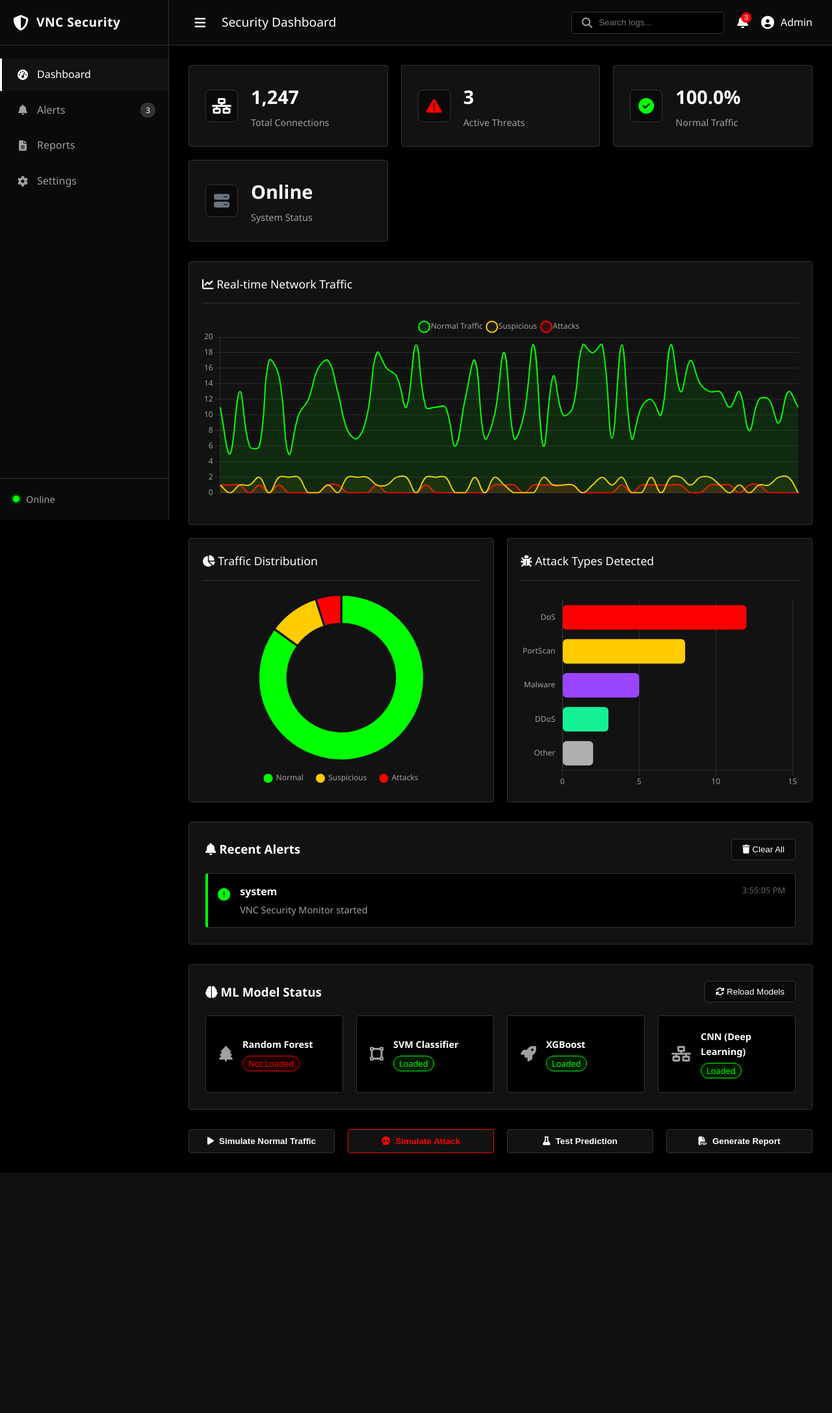
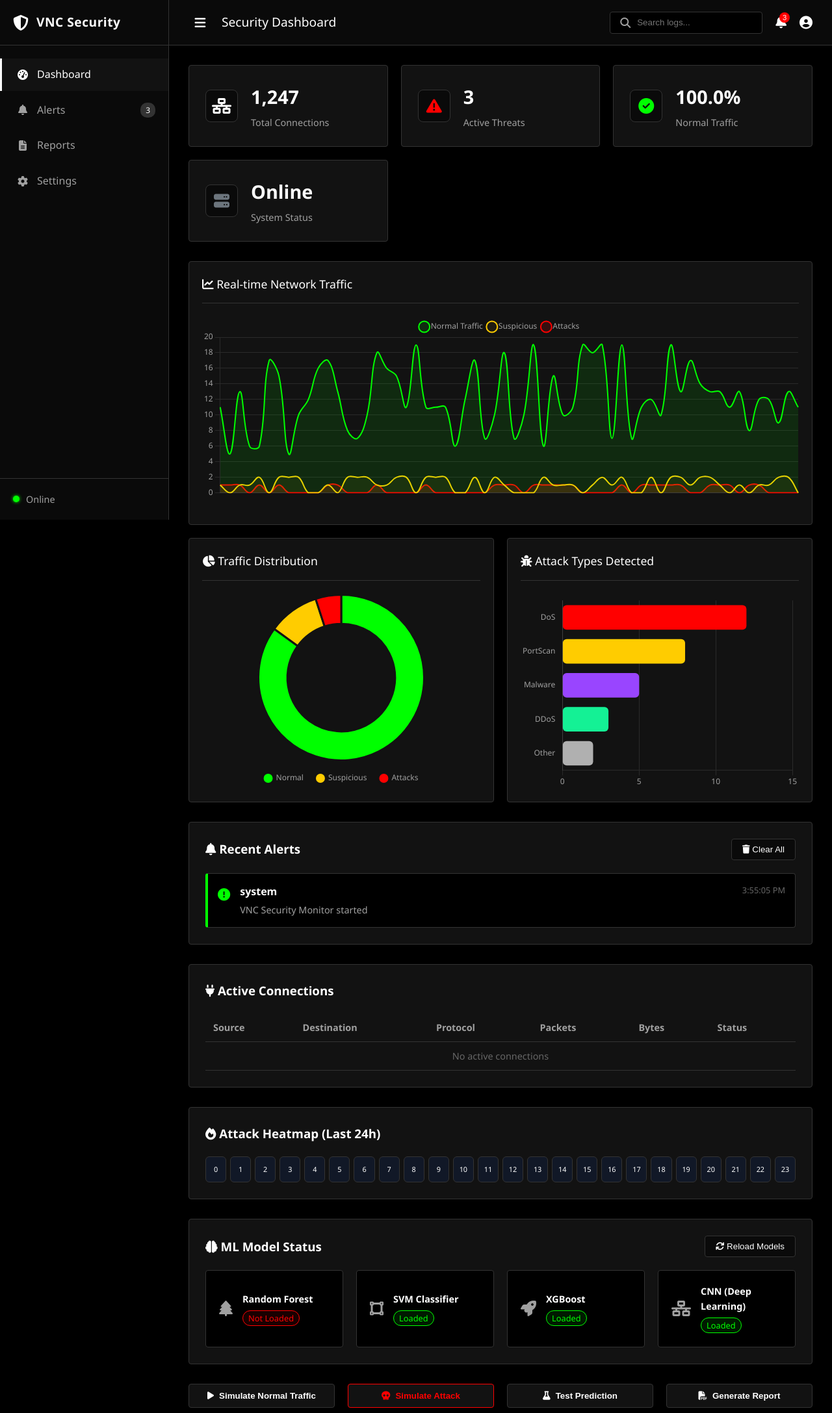
Before and after one commit to MohithkumarM/VNC-PROJECT, a Flask app: page / in a window 1280 px wide. Shown: the top 2175 px of the page at 65% size. Before the commit the page ends 1805 px from the top, so only its background shows below. Run offline with Flask 3, Linux system fonts and the light colour scheme; data that the repository does not hold is empty; some web fonts are replaced.

Commit message:
Update dashboard.html

```diff
--- a/frontend/templates/dashboard.html
+++ b/frontend/templates/dashboard.html
@@ -82,7 +82,6 @@
 
                 <div class="user-profile">
                     <i class="fas fa-user-circle fa-lg"></i>
-                    <span>Admin</span>
                 </div>
             </div>
         </nav>
@@ -183,6 +182,40 @@
                 </div>
             </div>
 
+            <!-- Live Connections -->
+            <div class="alerts-section" id="connections-section">
+                <div class="section-header">
+                    <h3><i class="fas fa-plug"></i> Active Connections</h3>
+                </div>
+                <div class="connections-table-wrap">
+                    <table class="connections-table" id="connections-table">
+                        <thead>
+                            <tr>
+                                <th>Source</th>
+                                <th>Destination</th>
+                                <th>Protocol</th>
+                                <th>Packets</th>
+                                <th>Bytes</th>
+                                <th>Status</th>
+                            </tr>
+                        </thead>
+                        <tbody id="connections-body">
+                            <tr>
+                                <td colspan="6" class="empty-cell">No active connections</td>
+                            </tr>
+                        </tbody>
+                    </table>
+                </div>
+            </div>
+
+            <!-- Hourly Attack Heatmap -->
+            <div class="alerts-section" id="heatmap-section">
+                <div class="section-header">
+                    <h3><i class="fas fa-fire"></i> Attack Heatmap (Last 24h)</h3>
+                </div>
+                <div class="heatmap-grid" id="attack-heatmap"></div>
+            </div>
+
             <!-- ML Model Status -->
             <div class="ml-status-section">
                 <div class="section-header">
```
